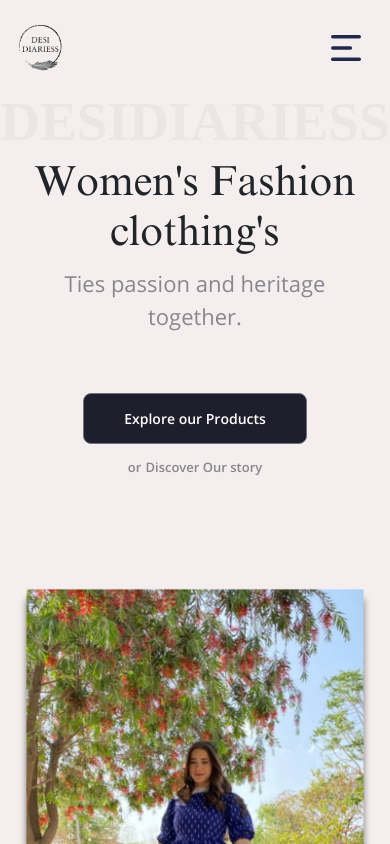
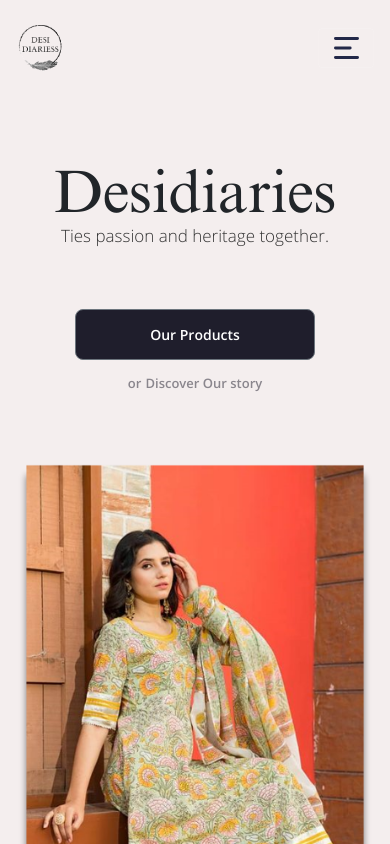
Before and after one commit to github8327/desidiariess, a plain HTML site: page index.html in a window 390 px wide. Shown: the top 844 px of the page. Drawn offline with nearby package versions, Linux system fonts and the light colour scheme.

Commit message:
text change

```diff
--- a/css/style.css
+++ b/css/style.css
@@ -1,8 +1,8 @@
 /* #### Generated By: http://www.cufonfonts.com #### */
 
 @font-face {
-    font-family: Regular;
-    src: url(../font/OpenSans-Regular.ttf);
+    font-family: light;
+    src: url(../font/OpenSans-Light.ttf);
 }
 
 @font-face {
@@ -27,7 +27,7 @@
 
 body {
     font-weight: normal;
-    font-family: Regular;
+    font-family: regular;
     background: #F4EEEE;
     scroll-behavior: smooth;
 }
@@ -81,20 +81,21 @@ h1,
 
 .banner {
     padding-top: 60px;
-    background: url(../img/DesiDiariess.svg)no-repeat center;
+    /*background: url(../img/DesiDiariess.svg)no-repeat center;*/
     background-size: contain;
     background-position-y: -18px;
 }
 
 .banner h1 {
-    font-size: 71px;
-    margin-bottom: 10px;
+    font-size: 100px;
+    margin-bottom: 0px;
 }
 
 .banner p {
-    font-size: 27px;
-    color: #8A868D;
-    font-family: regular;
+    font-size: 22px;
+    color: #333;
+    font-family: light;
+    margin-top: -5px;
 }
 
 .banner .cta {
@@ -109,6 +110,10 @@ h1,
     display: inline;
     margin-bottom: 10px;
     border-radius: 8px;
+}
+
+.banner .btn.btn-secondary {
+    width: 240px;
 }
 
 .cta a,
@@ -204,7 +209,7 @@ h1,
 }
 
 .contact_us p {
-    font-family: Regular;
+    font-family: regular;
     font-size: 13px;
     color: #D1D1D1;
     line-height: 2;
@@ -242,7 +247,7 @@ h1,
 }
 
 .our_story .content p {
-    font-family: Regular;
+    font-family: regular;
     margin-bottom: 30px;
     font-size: 21px;
     line-height: 1.8;
@@ -266,12 +271,13 @@ h1,
 
 }
 
-.footer a, .footer p{
+.footer a,
+.footer p {
     color: #fff;
     font-size: 13px;
-    font-family: Regular;
+    font-family: regular;
     margin-right: 20px;
-    margin-bottom:0;
+    margin-bottom: 0;
 }
 
 .pad-t-10 {
@@ -312,7 +318,7 @@ strong,
 }
 
 .f-group p {
-    font-family: Regular;
+    font-family: regular;
     font-size: 13px;
 }
 
@@ -385,10 +391,6 @@ strong,
 }
 
 @media screen and (max-width: 992px) {
-    .banner h1 {
-        font-size: 56px;
-        margin-bottom: 10px;
-    }
 
     .banner p {
         font-size: 22px;
@@ -454,7 +456,8 @@ strong,
         margin-right: 10px;
     }
 
-    .footer a, .footer p{
+    .footer a,
+    .footer p {
         color: #fff;
         font-size: 11px;
         margin-right: 15px;
@@ -502,8 +505,12 @@ strong,
     }
 
     .banner h1 {
-        font-size: 42px;
-        margin-bottom: 10px;
+        font-size: 78px;
+
+    }
+
+    .banner p {
+        font-size: 17px;
     }
 
     .banner {
@@ -518,8 +525,10 @@ strong,
         margin-top: -40px;
     }
 
+
     .slider {
-        padding: 110px 0 70px;
+        padding: 70px 0 70px;
+        background-image: linear-gradient(180deg, #F4EEEE 60%, #222033 50%);
     }
 
     .heading {
@@ -549,6 +558,7 @@ strong,
 
     .navbar-dark .navbar-toggler-icon {
         background-image: url(../img/menu.svg);
+            background-size: 25px;
     }
 
     .navbar-dark .navbar-toggler.collapsed .navbar-toggler-icon {
@@ -610,7 +620,9 @@ strong,
         float: none;
         text-align: center;
     }
-    .nav-link:hover, .nav-link:focus{
+
+    .nav-link:hover,
+    .nav-link:focus {
         background: red !important;
     }
 }
@@ -619,7 +631,15 @@ strong,
     br {
         display: none;
     }
-
+.banner h1 {
+    font-size: 60px;
+}
+.slider .ff-img {
+        display: none;
+    }
+.banner p {
+    margin-bottom:10px;
+}
     .our_product {
         margin-top: 50px !important;
     }
@@ -630,21 +650,29 @@ strong,
         text-align: center;
         margin-bottom: 30px;
     }
-    .footer,.footer .col-md-3.col-sm-2.text-right {
+
+    .footer,
+    .footer .col-md-3.col-sm-2.text-right {
         text-align: center !important;
     }
+
     .banner {
         padding-top: 70px;
     }
-.our_story{
+
+    .our_story {
         background-size: 100% 50%;
     }
-.mar-t-80n,.mar-t-40n {
+
+    .mar-t-80n,
+    .mar-t-40n {
         margin-top: 0;
     }
+
     .our_story .content {
         margin-top: 60px;
     }
+
     .our_story {
         padding: 60px 0 90px;
     }
--- a/index.html
+++ b/index.html
@@ -43,11 +43,11 @@
     <div class="container banner">
         <div class="row">
             <div class="col-sm-12 text-center">
-                <h1>Women's Fashion clothing's</h1>
+                <h1>Desidiaries</h1>
                 <p>Ties passion and heritage together.</p>
                 <div class="cta">
                     <a href="our_product.html" target="_blank">
-                        <button type="button" class="btn btn-secondary">Explore our Products</button></a>
+                        <button type="button" class="btn btn-secondary">Our Products</button></a>
                     <div stye="display:block;">
                         <span>or</span> <a href="#our_story" title="Discover Our story">Discover Our story</a>
                     </div>
@@ -58,7 +58,7 @@
     <div class="slider">
         <div class="container">
             <div class="row">
-                <div class="col-md-4 col-sm-4">
+                <div class="col-md-4 col-sm-4 ff-img">
                     <img src="img/Intersection1.png" alt="produc1" class="img-fluid">
                 </div>
                 <div class="col-md-4 col-sm-4">
```
Lines whose indentation alone changed are shown as unchanged.
